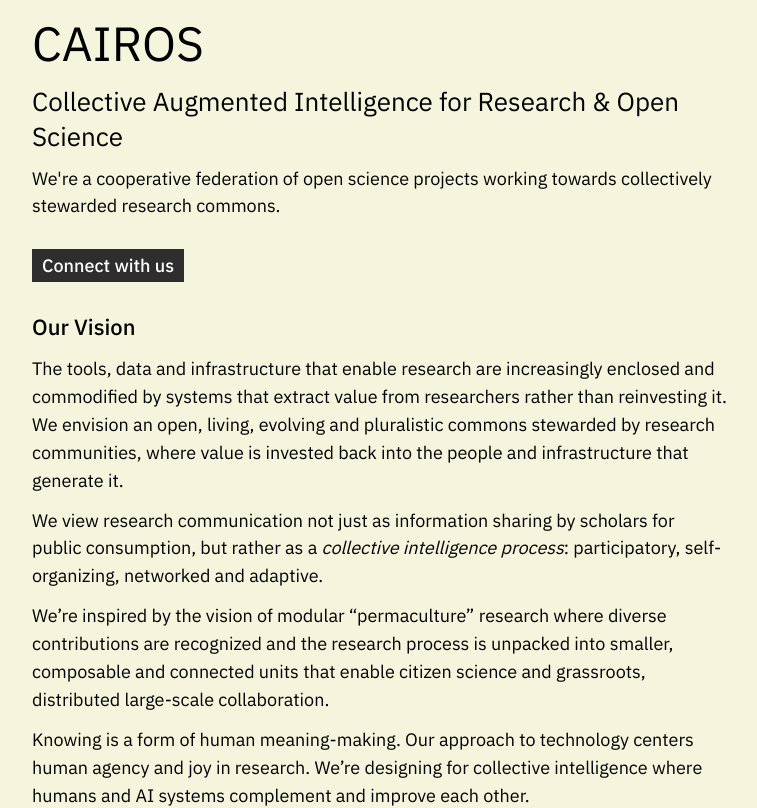
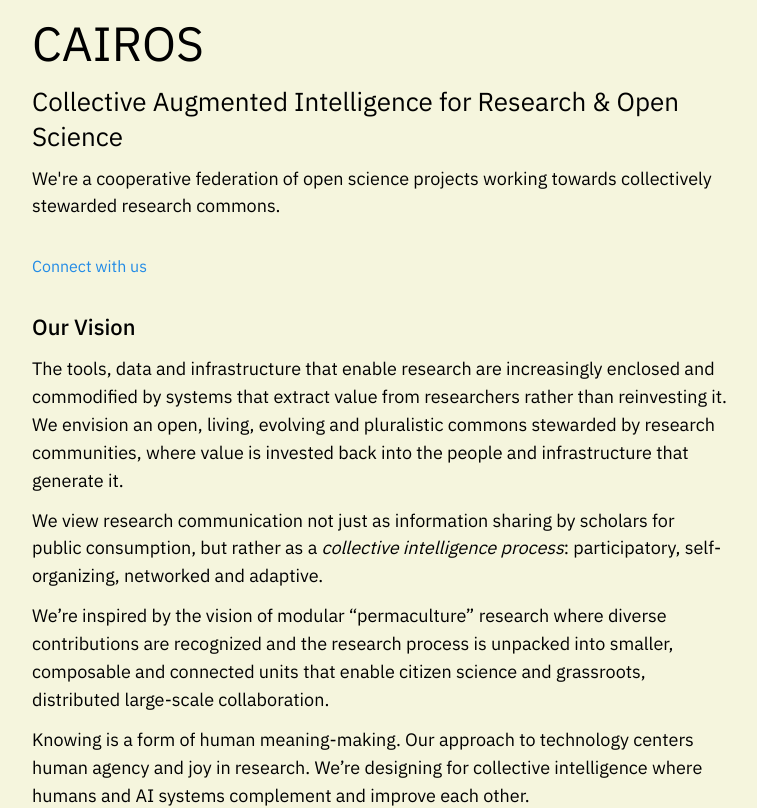
Before and after one commit to cosmik-network/cairos-site, a Next.js app: page / in a window 1280 px wide. Shown: the top 808 px of the page, without its empty margins (260-1017 px from the left). Built offline with nearby package versions, Linux system fonts and the light colour scheme; a web font is replaced by a local one.

Commit message:
update link styling
to enable both CTA style links (triggered by using arrow in link text) and regular links

```diff
--- a/src/mdx-components.tsx
+++ b/src/mdx-components.tsx
@@ -22,7 +22,14 @@ const components: MDXComponents = {
       {children}
     </Text>
   ),
-  a: ({ children, href }) => (
+  a: ({ children, href }) => {
+    // Links with arrows get button styling
+    const childText = typeof children === 'string' ? children : children?.toString() || '';
+    const hasArrow = childText.includes('→');
+
+    if (hasArrow) {
+      // Button-style link
+      return (
         <Anchor
           href={href}
           fw={500}
@@ -36,7 +43,19 @@ const components: MDXComponents = {
         >
           {children}
         </Anchor>
-  ),
+      );
+    }
+
+    // Standard inline link (default)
+    return (
+      <Anchor
+        href={href}
+        target="_blank"
+      >
+        {children}
+      </Anchor>
+    );
+  },
   ul: ({ children }) => <List type="unordered">{children}</List>,
   ol: ({ children }) => <List type="ordered">{children}</List>,
   li: ({ children }) => <ListItem fw={400}>{children}</ListItem>,
```
Lines whose indentation alone changed are shown as unchanged.
